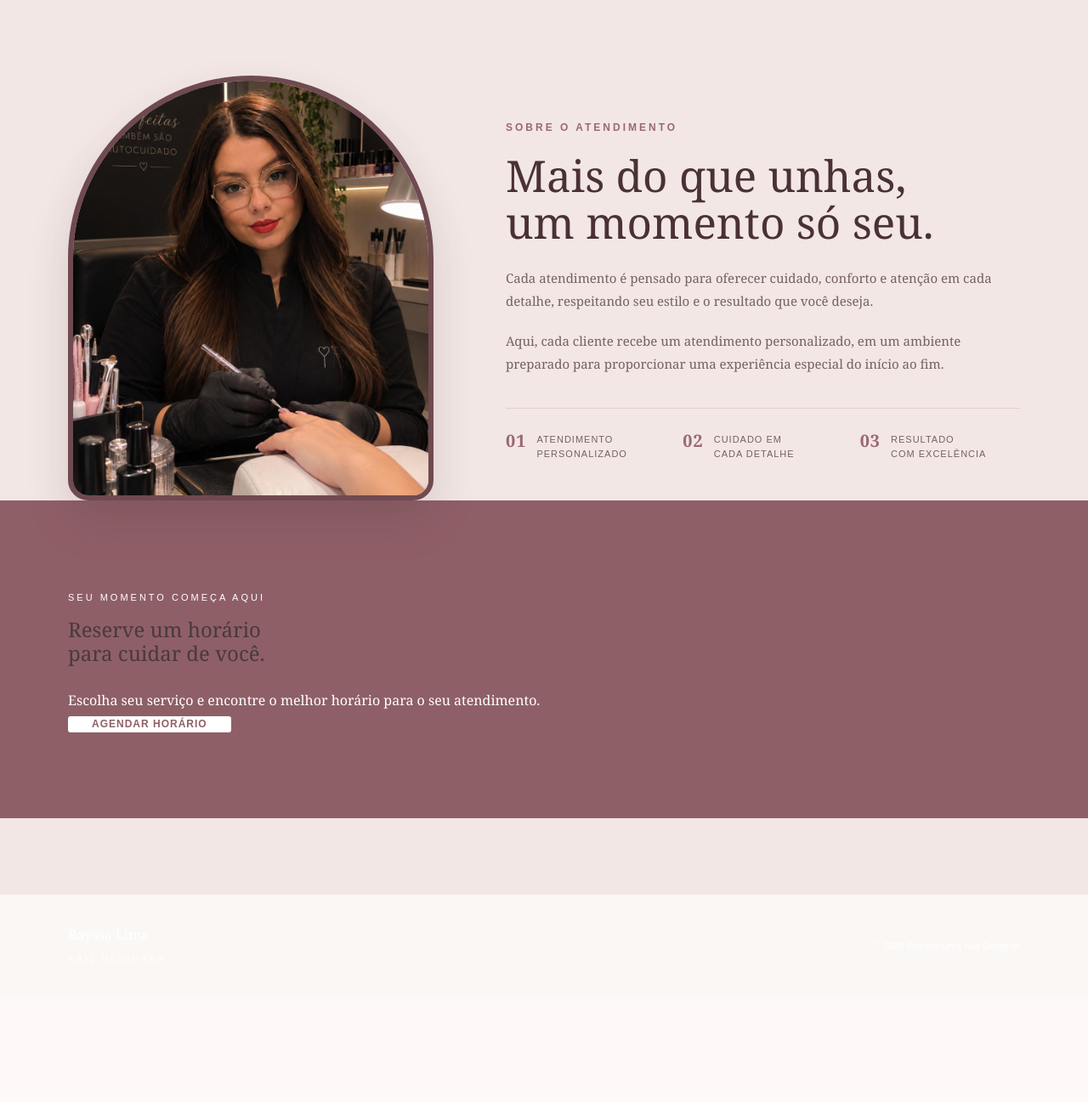
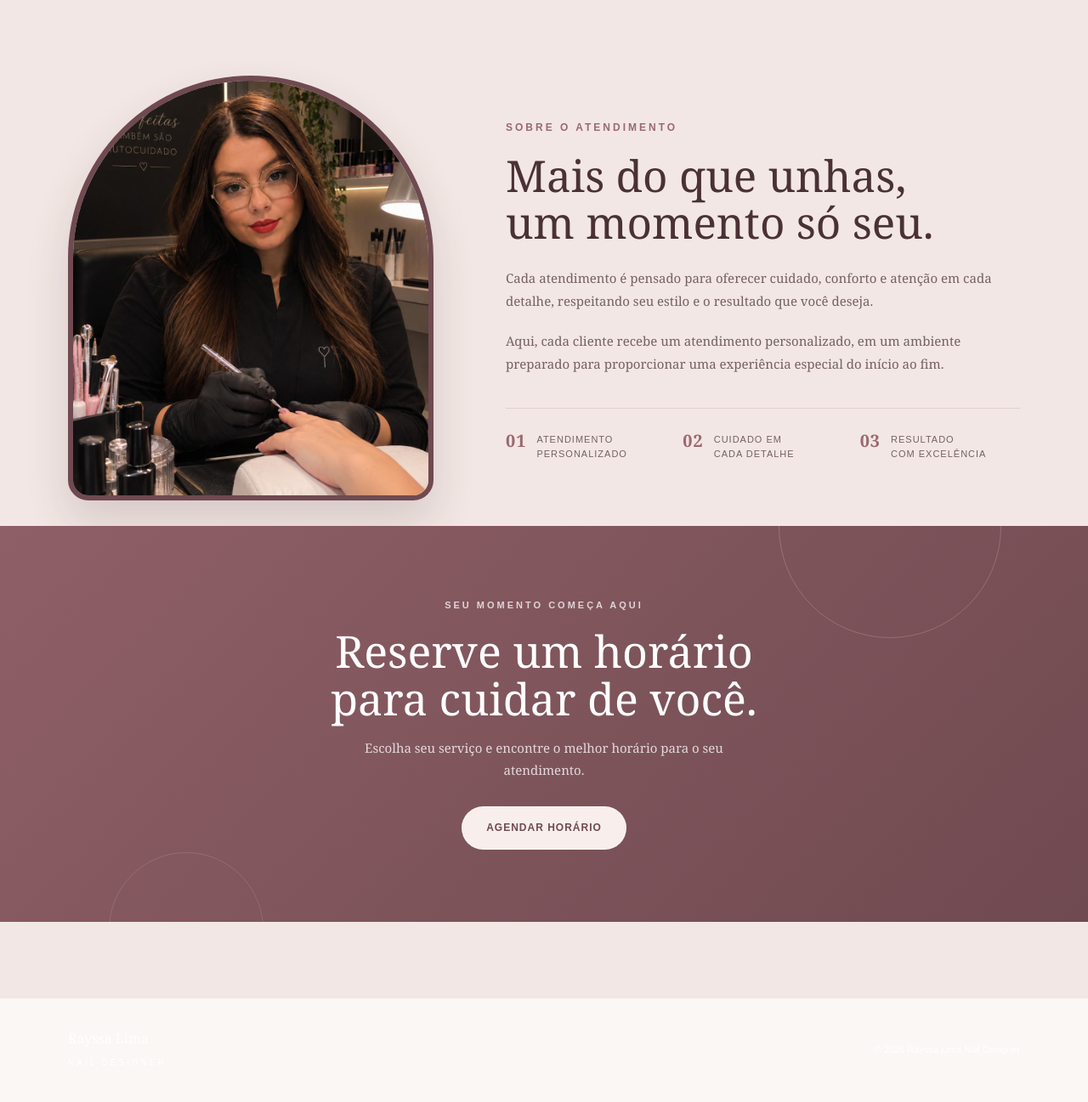
Before and after one commit to viniciusmacciel18-rgb/site_rayssa, a Flask app: page / in a window 1280 px wide. Shown: the part 2138-3435 px from the top of the page at 85% size. Before the commit the page ends 3191 px from the top, so only its background shows below. Run offline with Flask 3, Linux system fonts and the light colour scheme.

```diff
--- a/static/style.css
+++ b/static/style.css
@@ -2099,3 +2099,140 @@ CELULAR
         margin: 0 auto;
     }
 }
+/* ==========================================================
+   CHAMADA PARA AGENDAMENTO
+   ========================================================== */
+
+.cta {
+    position: relative;
+    margin-top: 30px;
+    padding: 85px 30px;
+
+    background:
+        linear-gradient(
+            135deg,
+            #8f5f67,
+            #6f4a50
+        );
+
+    overflow: hidden;
+}
+
+.cta::before {
+    content: "";
+    position: absolute;
+    width: 260px;
+    height: 260px;
+    top: -130px;
+    right: 8%;
+    border: 1px solid rgba(255, 255, 255, 0.18);
+    border-radius: 50%;
+}
+
+.cta::after {
+    content: "";
+    position: absolute;
+    width: 180px;
+    height: 180px;
+    bottom: -100px;
+    left: 10%;
+    border: 1px solid rgba(255, 255, 255, 0.12);
+    border-radius: 50%;
+}
+
+.cta-conteudo {
+    position: relative;
+    z-index: 2;
+
+    max-width: 700px;
+    margin: 0 auto;
+
+    text-align: center;
+}
+
+.cta-pequeno {
+    display: block;
+    margin-bottom: 16px;
+
+    color: rgba(255, 255, 255, 0.75);
+
+    font-family: Arial, sans-serif;
+    font-size: 11px;
+    font-weight: 600;
+
+    letter-spacing: 3px;
+    text-transform: uppercase;
+}
+
+.cta-conteudo h2 {
+    margin: 0 0 18px;
+
+    color: white;
+
+    font-size: clamp(34px, 5vw, 52px);
+    line-height: 1.08;
+}
+
+.cta-conteudo p {
+    max-width: 500px;
+    margin: 0 auto 30px;
+
+    color: rgba(255, 255, 255, 0.78);
+
+    font-size: 15px;
+    line-height: 1.7;
+}
+
+.cta .botao-claro {
+    display: inline-flex;
+    align-items: center;
+    justify-content: center;
+
+    min-width: 190px;
+    padding: 15px 28px;
+
+    background: #f8eeeb;
+    color: #6f4a50;
+
+    border: 1px solid rgba(255, 255, 255, 0.5);
+    border-radius: 30px;
+
+    font-weight: 600;
+    text-decoration: none;
+
+    transition:
+        transform 0.3s ease,
+        box-shadow 0.3s ease,
+        background 0.3s ease;
+}
+
+.cta .botao-claro:hover {
+    transform: translateY(-3px);
+
+    background: white;
+
+    box-shadow:
+        0 12px 28px rgba(45, 25, 29, 0.2);
+}
+
+/* CELULAR */
+
+@media (max-width: 560px) {
+
+    .cta {
+        padding: 65px 22px;
+    }
+
+    .cta-conteudo h2 {
+        font-size: 34px;
+    }
+
+    .cta-conteudo p {
+        font-size: 14px;
+    }
+
+    .cta .botao-claro {
+        width: 100%;
+        max-width: 260px;
+    }
+}
```
